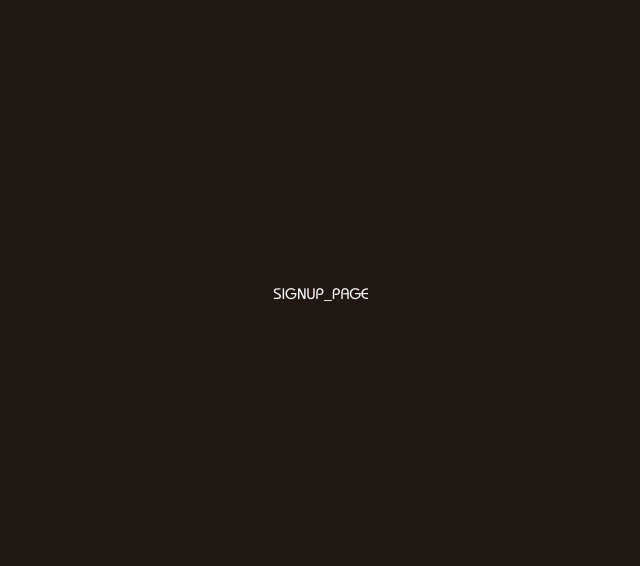
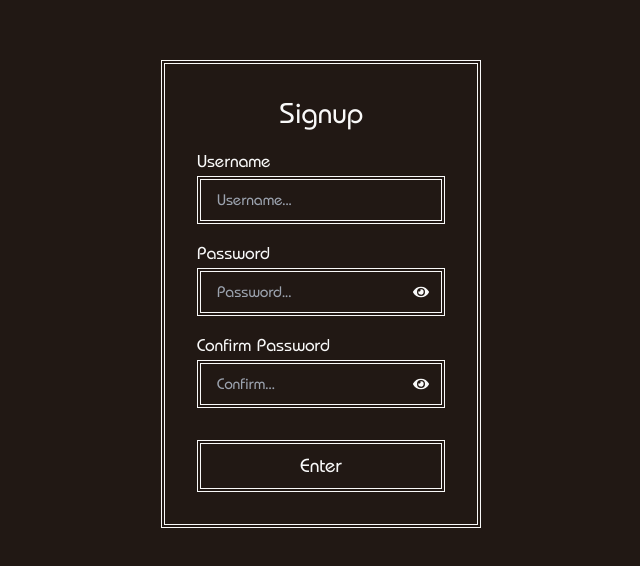
Before and after one commit to Zoranspiegel/ecos, a Next.js app: page /signup in a window 1280 px wide. Shown: the part 106-672 px from the top of the page, without its empty margins (319-959 px from the left). Built offline with nearby package versions, Linux system fonts and the light colour scheme.

Commit message:
AuthForm component (not-functional)

```diff
--- a/src/app/(public)/login/page.tsx
+++ b/src/app/(public)/login/page.tsx
@@ -1,7 +1,9 @@
+import AuthForm from '@/components/AuthForm';
+
 export default function LoginPage() {
   return (
-    <main className='h-full flex items-center justify-center'>
-      <h1>LOGIN_PAGE</h1>
+    <main className="h-full flex items-center justify-center">
+      <AuthForm type="login" />
     </main>
   );
 }
--- a/src/app/(public)/signup/page.tsx
+++ b/src/app/(public)/signup/page.tsx
@@ -1,7 +1,9 @@
+import AuthForm from '@/components/AuthForm';
+
 export default function SignupPage() {
   return (
-    <main className='h-full flex items-center justify-center'>
-      <h1>SIGNUP_PAGE</h1>
+    <main className="h-full flex items-center justify-center">
+      <AuthForm type="signup" />
     </main>
   );
 }
--- a/src/app/page.tsx
+++ b/src/app/page.tsx
@@ -3,16 +3,16 @@ import Link from 'next/link';
 export default function HomePage() {
   return (
     <main className="h-full flex items-center justify-center">
-      <div className="w-full max-w-xs border-4 border-double rounded-lg border-foreground p-6 flex flex-col items-center justify-center gap-4">
+      <div className="w-full max-w-xs border-4 border-double border-foreground p-6 flex flex-col items-center justify-center gap-4">
         <h1 className="text-3xl font-bold">ECOS</h1>
         <Link
-          className="w-full border-4 border-double rounded-md border-foreground p-2 text-center hover:border-background hover:bg-foreground hover:text-background hover:font-bold"
+          className="w-full border-4 border-double border-foreground p-2 text-center hover:border-background hover:bg-foreground hover:text-background hover:font-bold"
           href="/login"
         >
           Login
         </Link>
         <Link
-          className="w-full border-4 border-double rounded-md border-foreground p-2 text-center hover:border-background hover:bg-foreground hover:text-background hover:font-bold"
+          className="w-full border-4 border-double border-foreground p-2 text-center hover:border-background hover:bg-foreground hover:text-background hover:font-bold"
           href="/signup"
         >
           Signup
--- /dev/null
+++ b/src/components/AuthForm.tsx
@@ -0,0 +1,136 @@
+'use client';
+
+import { useState } from 'react';
+import { FaEye, FaEyeSlash } from 'react-icons/fa';
+
+interface User {
+  username: string;
+  password: string;
+  confirm?: string;
+}
+
+interface PasswordVisibility {
+  password: boolean;
+  confirm: boolean;
+}
+
+const initialState: User = {
+  username: '',
+  password: '',
+  confirm: ''
+};
+
+export default function AuthForm({ type }: { type: 'login' | 'signup' }) {
+  const [user, setUser] = useState<User>(initialState);
+  const [errors, setErrors] = useState<string[]>([]);
+  const [visibility, setVisibility] = useState<PasswordVisibility>({
+    password: false,
+    confirm: false
+  });
+
+  function handleChange(e: React.ChangeEvent<HTMLInputElement>) {
+    setUser((prevState) => {
+      return {
+        ...prevState,
+        [e.target.name]: e.target.value
+      };
+    });
+  }
+
+  function handleVisibility(e: React.MouseEvent<HTMLDivElement>) {
+    const name = e.currentTarget.getAttribute('data-name');
+
+    if (name && name in visibility) {
+      setVisibility((prevState) => {
+        return {
+          ...prevState,
+          [name]: !prevState[name as keyof PasswordVisibility]
+        };
+      });
+    }
+  }
+
+  function handleSubmit(e: React.FormEvent) {
+    e.preventDefault();
+    setErrors([]);
+
+    if (type === 'signup' && user.password !== user.confirm) {
+      return setErrors((prevState) => [
+        ...prevState,
+        "Passwords doesn't match"
+      ]);
+    }
+
+    console.log(user);
+  }
+
+  return (
+    <form
+      className="w-full max-w-xs border-4 border-double border-foreground p-8 flex flex-col items-center justify-center gap-4"
+      onSubmit={handleSubmit}
+    >
+      <h1 className="text-3xl capitalize">{type}</h1>
+      <div className="w-full flex flex-col">
+        <label className="text-lg">Username</label>
+        <input
+          className="border-4 border-double border-foreground bg-background px-4 py-2 outline-none"
+          type="text"
+          onChange={handleChange}
+          value={user.username}
+          name="username"
+          placeholder="Username..."
+        />
+      </div>
+      <div className="relative w-full flex flex-col">
+        <label className="text-lg">Password</label>
+        <input
+          className="border-4 border-double border-foreground bg-background pl-4 pr-10 py-2 outline-none"
+          type={visibility.password ? 'text' : 'password'}
+          onChange={handleChange}
+          value={user.password}
+          name="password"
+          placeholder="Password..."
+        />
+        <div
+          className="absolute bottom-4 right-4 cursor-pointer"
+          data-name="password"
+          onClick={handleVisibility}
+        >
+          {visibility.password ? <FaEyeSlash /> : <FaEye />}
+        </div>
+      </div>
+      {type === 'signup' && (
+        <div className="relative w-full flex flex-col">
+          <label className="text-lg">Confirm Password</label>
+          <input
+            className="border-4 border-double border-foreground bg-background pl-4 pr-10 py-2 outline-none"
+            type={visibility.confirm ? 'text' : 'password'}
+            onChange={handleChange}
+            value={user.confirm}
+            name="confirm"
+            placeholder="Confirm..."
+          />
+          <div
+            className="absolute bottom-4 right-4 cursor-pointer"
+            data-name="confirm"
+            onClick={handleVisibility}
+          >
+            {visibility.confirm ? <FaEyeSlash /> : <FaEye />}
+          </div>
+        </div>
+      )}
+      {errors.length > 0 && (
+        <ul>
+          {errors.map((error, i) => (
+            <li className="list-disc text-redhaus" key={i}>
+              {error}
+            </li>
+          ))}
+        </ul>
+      )}
+      <button className="w-full mt-4 border-4 border-double border-foreground bg-background px-4 py-2 text-xl hover:border-background hover:bg-foreground hover:text-background hover:font-bold">
+        Enter
+      </button>
+    </form>
+  );
+}
```
Also changed, not shown: package.json (+6 -5 lines), 1 other file (tests, documents, lock files or other folders).
